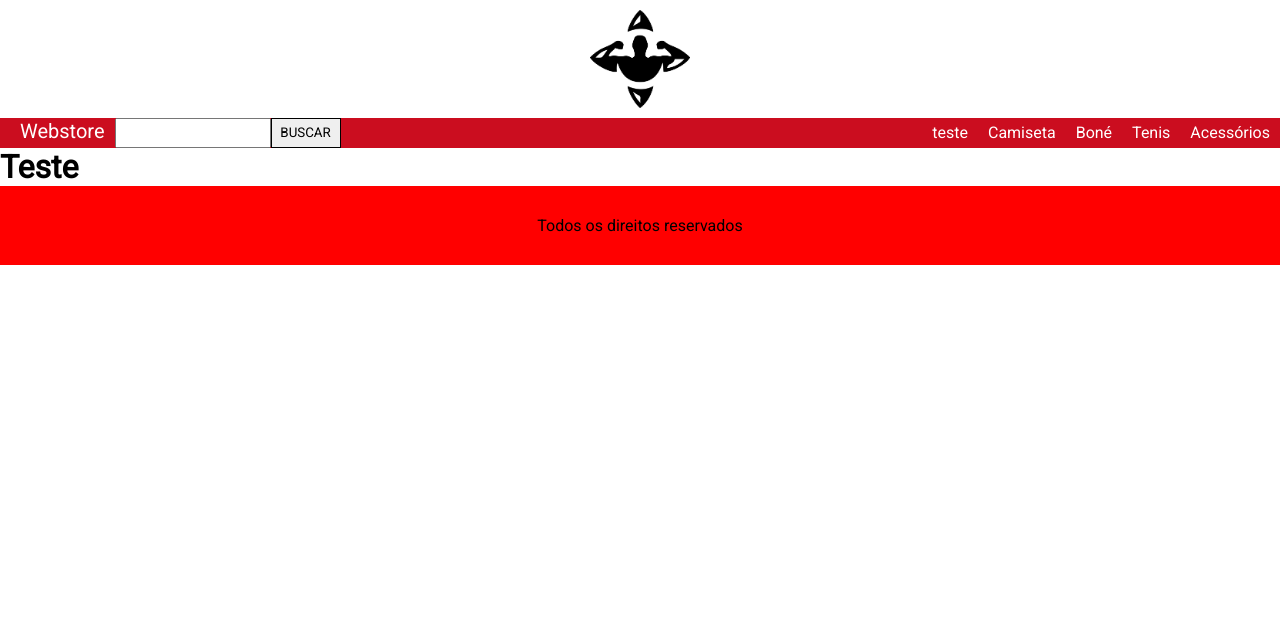
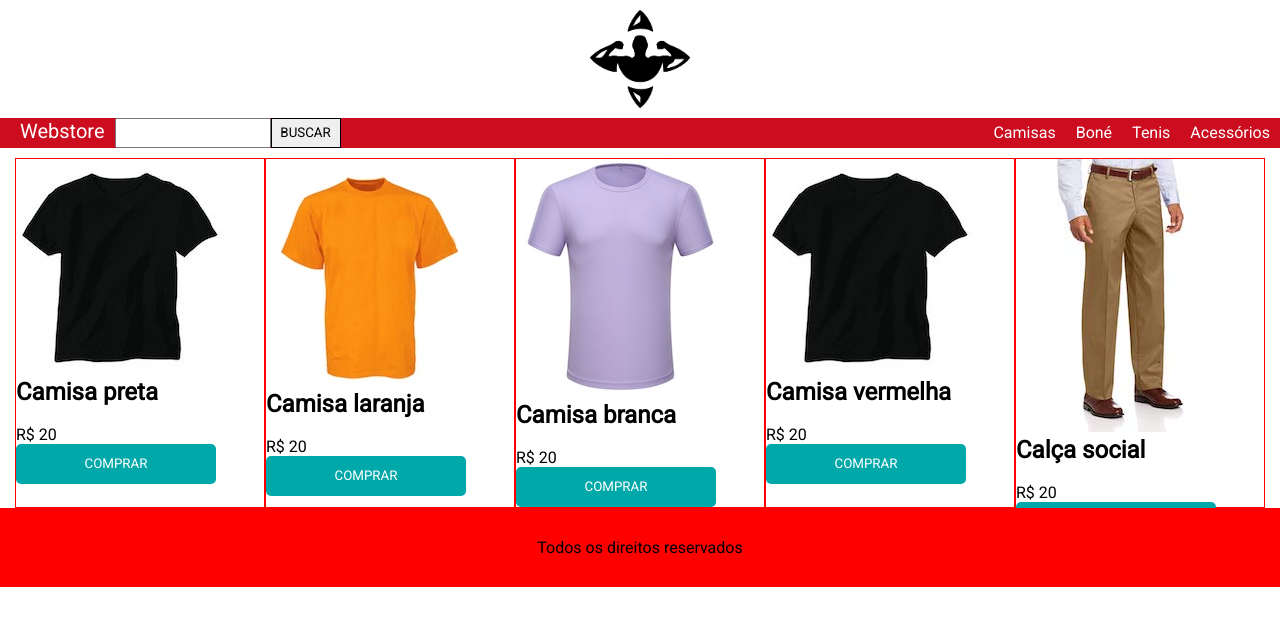
Before and after one commit to cadu4duarte/Webjump-ReactJs, a React (Vite) app: page /camisas in a window 1280 px wide. Shown: the top 626 px of the page. Built offline with nearby package versions, Linux system fonts and the light colour scheme.

Commit message:
config routes

```diff
--- a/src/App.jsx
+++ b/src/App.jsx
@@ -3,7 +3,7 @@ import Home from './pages/Home';
 import Header from './components/Header';
 import Footer from './pages/Footer/footer';
 import './global.css';
-import Teste from './pages/teste/teste';
+import Camisas from './pages/Camisas/camisas';
 
 
 function App() {
@@ -17,7 +17,7 @@ function App() {
           <Header/>
             <Routes>
               <Route exact path="/" element={<Home/>}/>
-              <Route exact path="/camisas" element={<Teste/>}/>
+              <Route exact path="/camisas" element={<Camisas/>}/>
             </Routes>
             <Footer/>
         </div>
--- a/src/components/Header/index.jsx
+++ b/src/components/Header/index.jsx
@@ -2,6 +2,7 @@ import React from 'react';
 import {Link} from 'react-router-dom';
 import GymLogo from '../../assets/media/4x.png';
 import './style.css';
+
 export default function Header() {
   return(
         <header>
@@ -16,9 +17,11 @@ export default function Header() {
             </div>
             <ul>
               <li>
-                <Link to="/camisas">teste</Link>
+
               </li>
-              <li><a href="#">Camiseta</a></li>
+              <li>
+                <Link to="/camisas">Camisas</Link>
+              </li>
               <li><a href="#">Boné</a></li>
               <li><a href="#">Tenis</a></li>
               <li><a href="#">Acessórios</a></li>
--- /dev/null
+++ b/src/pages/Camisas/camisas.jsx
@@ -0,0 +1,21 @@
+import React from 'react';
+import {roupas} from '../../services/api'
+import "./style.css"
+
+export default function Teste() {
+  return(
+
+
+    <div className="container-Content">
+        {roupas.map((item)=>
+            <div className="produto" key={Math.random()}>
+              <img src={item.photo} />
+              <h2>{item.nome}</h2> <br/>
+              <p>R$ {item.preco}</p>
+              <button className="btnCompra">COMPRAR</button>
+
+            </div>
+        )}
+      </div>
+  );
+}
--- /dev/null
+++ b/src/pages/Camisas/style.css
@@ -0,0 +1,22 @@
+.container-Content {
+  display: flex;
+  flex-wrap: wrap;
+  margin-top: 10px;
+  justify-content:center;
+}
+
+.produto {
+  border: 1px solid red;
+  width: 250px;
+  height: 350px;
+}
+
+.btnCompra {
+  width: 200px;
+  height: 40px;
+  background: #00A8A9;
+  border-radius: 5px;
+  border: none;
+  color: #fff;
+
+}
--- a/src/pages/Home/index.jsx
+++ b/src/pages/Home/index.jsx
@@ -4,20 +4,20 @@ import './style.css';
 
  export default function Home() {
 
-  const [roupasRender, setRoupasRender] = useState(roupas)
-  const [buscar, setBuscar] = useState('Camisa preta')
+//   const [roupasRender, setRoupasRender] = useState(roupas)
+//   const [buscar, setBuscar] = useState('Camisa preta')
 
-  const filtrar = () => {
-     const imprimir =  roupasRender.filter(item => item.nome === 'Calça social');
-     setRoupasRender(imprimir)
+//   const filtrar = () => {
+//      const imprimir =  roupasRender.filter(item => item.nome === 'Calça social');
+//      setRoupasRender(imprimir)
 
-  }
+//   }
 
-  const filtrarState = () => {
-    const imprimir =  roupasRender.filter(item => item.nome ===  buscar);
-    setRoupasRender(imprimir)
+//   const filtrarState = () => {
+//     const imprimir =  roupasRender.filter(item => item.nome ===  buscar);
+//     setRoupasRender(imprimir)
 
- }
+//  }
 
   return(
 
@@ -27,7 +27,7 @@ import './style.css';
       <img src="https://www.claridges.co.uk/siteassets/health-club--spa/temporary-2021/gym-hero.jpg"/>
       <h1>Seja bem-vindo!</h1>
 
-      <div className="container-Content">
+      {/* <div className="container-Content">
         {roupasRender.map((item)=>
             <div key={Math.random()}>
               <h2>{item.nome}</h2> <br/>
@@ -35,9 +35,9 @@ import './style.css';
               <img src={item.photo} />
             </div>
         )}
-      </div>
-      <button onClick={filtrar}>calça</button>
-      <button onClick={filtrarState}>camisa</button>
+      </div> */}
+      {/* <button onClick={filtrar}>calça</button>
+      <button onClick={filtrarState}>camisa</button> */}
     </div>
    );
 
--- a/src/pages/Home/style.css
+++ b/src/pages/Home/style.css
@@ -8,12 +8,5 @@
 }
 
 .main-container p {
-    border: 1px solid red;
+    border: 1px solid #CB0D1F;
 }
-
-.container-Content {
-    display: flex;
-    flex-wrap: wrap;
-    margin-top: 10px;
-    justify-content:center;
-}
--- a/src/pages/teste/teste.jsx
+++ /dev/null
@@ -1,7 +0,0 @@
-import React from 'react';
-
-export default function Teste() {
-  return(
-    <h1>Teste</h1>
-  );
-}
```
